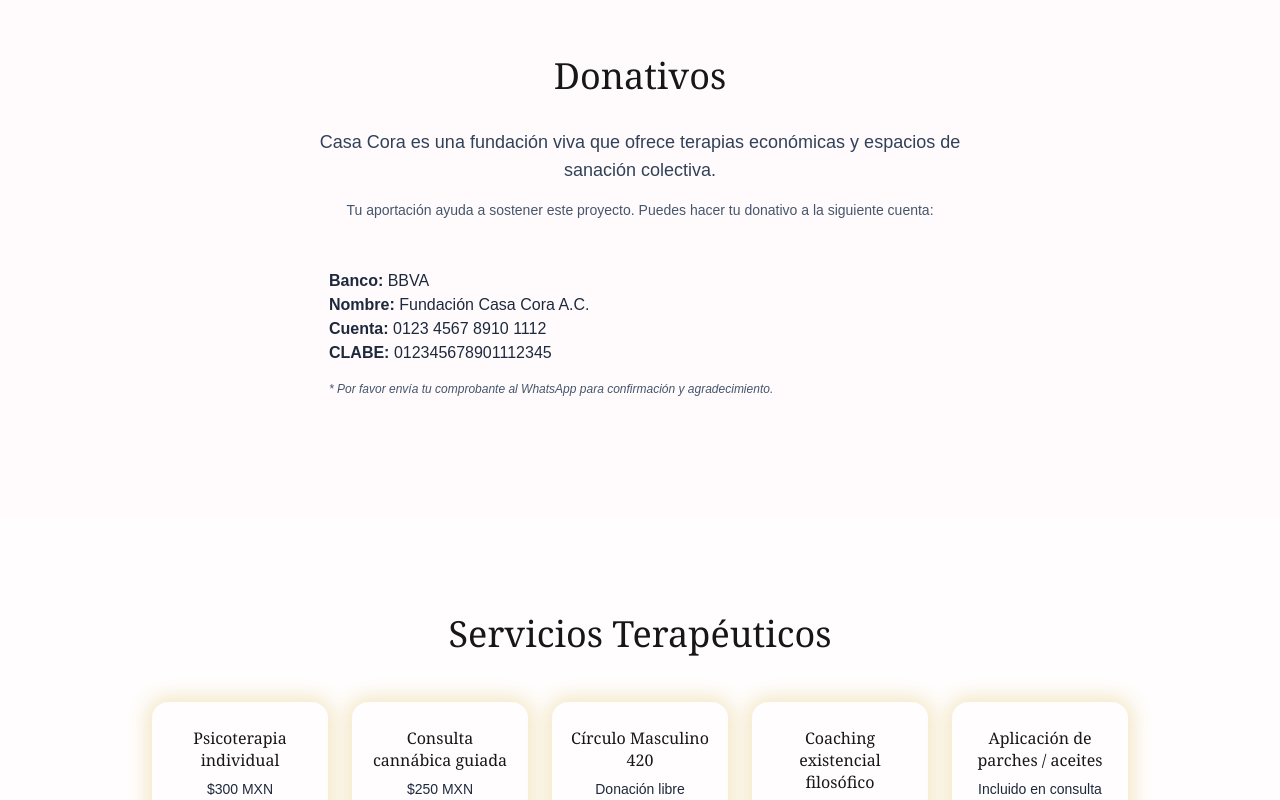
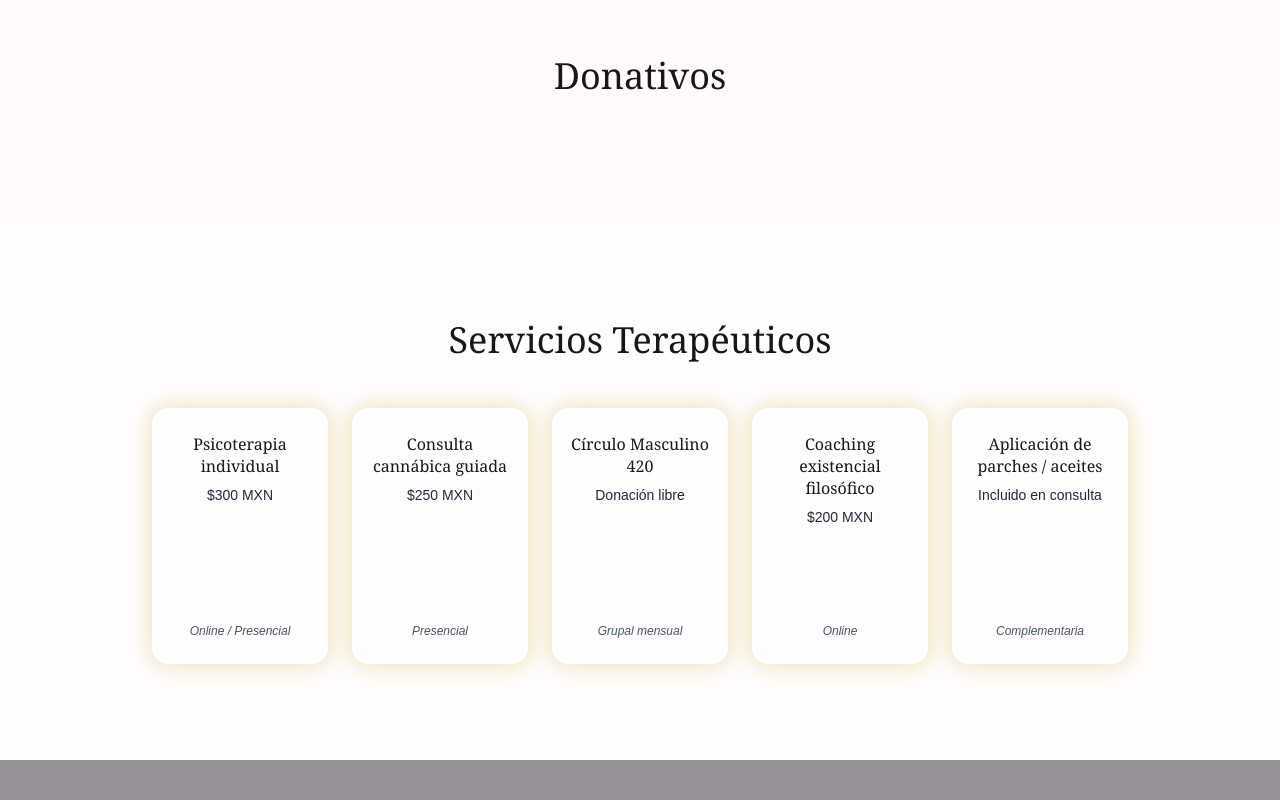
Before and after one commit to Abetar/casa_cora, a Next.js app: page / in a window 1280 px wide. Shown: the part 840-1640 px from the top of the page. Built offline with nearby package versions, Linux system fonts and the light colour scheme.

Commit message:
Update Pilares.tsx

```diff
--- a/src/components/Pilares.tsx
+++ b/src/components/Pilares.tsx
@@ -19,23 +19,6 @@ const Donativos = () => {
           Donativos
         </motion.h2>
 
-        <p className="text-slate-700 dark:text-white/90 text-lg mb-4">
-          Casa Cora es una fundación viva que ofrece terapias económicas y espacios de sanación colectiva.
-        </p>
-
-        <p className="text-slate-600 dark:text-white/70 text-sm mb-6">
-          Tu aportación ayuda a sostener este proyecto. Puedes hacer tu donativo a la siguiente cuenta:
-        </p>
-
-        <div className="bg-white/5 dark:bg-white/10 border border-white/10 dark:border-white/20 rounded-lg p-6 text-left text-slate-800 dark:text-white/90">
-          <p><strong>Banco:</strong> BBVA</p>
-          <p><strong>Nombre:</strong> Fundación Casa Cora A.C.</p>
-          <p><strong>Cuenta:</strong> 0123 4567 8910 1112</p>
-          <p><strong>CLABE:</strong> 012345678901112345</p>
-          <p className="mt-4 text-xs text-slate-600 dark:text-white/50 italic">
-            * Por favor envía tu comprobante al WhatsApp para confirmación y agradecimiento.
-          </p>
-        </div>
       </div>
     </section>
   );
```
